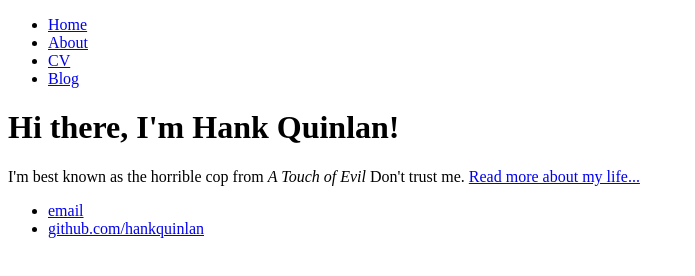
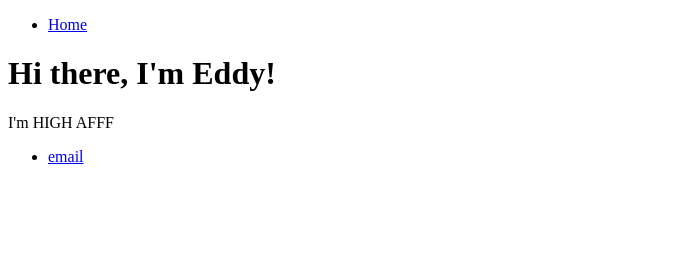
Before and after one commit to 994552689/994552689.github.io, a plain HTML site: page index.html in a window 1280 px wide. Shown: the whole page, without its empty margins (0-695 px from the left). Drawn offline with Linux system fonts and the light colour scheme.

Commit message:
Update index.html

```diff
--- a/index.html
+++ b/index.html
@@ -2,27 +2,25 @@
 <!DOCTYPE html>
 <html>
 	<head>
-		<title>Hank Quinlan, Horrible Cop</title>
+		<title>GET OUT OF MY HEAD!</title>
 	</head>
 	<body>
 		<nav>
     		<ul>
         		<li><a href="/">Home</a></li>
-	        	<li><a href="/about">About</a></li>
-        		<li><a href="/cv">CV</a></li>
-        		<li><a href="/blog">Blog</a></li>
+
     		</ul>
 		</nav>
 		<div class="container">
     		<div class="blurb">
-        		<h1>Hi there, I'm Hank Quinlan!</h1>
-				<p>I'm best known as the horrible cop from <em>A Touch of Evil</em> Don't trust me. <a href="/about">Read more about my life...</a></p>
+        		<h1>Hi there, I'm Eddy!</h1>
+				<p>I'm HIGH AFFF</p>
     		</div><!-- /.blurb -->
 		</div><!-- /.container -->
 		<footer>
     		<ul>
-        		<li><a href="mailto:hankquinlanhub@gmail.com">email</a></li>
-        		<li><a href="https://github.com/hankquinlan">github.com/hankquinlan</a></li>
+        		<li><a href="mailto:eddy.spr.chen@gmail.com">email</a></li>
+
 			</ul>
 		</footer>
 	</body>
```
